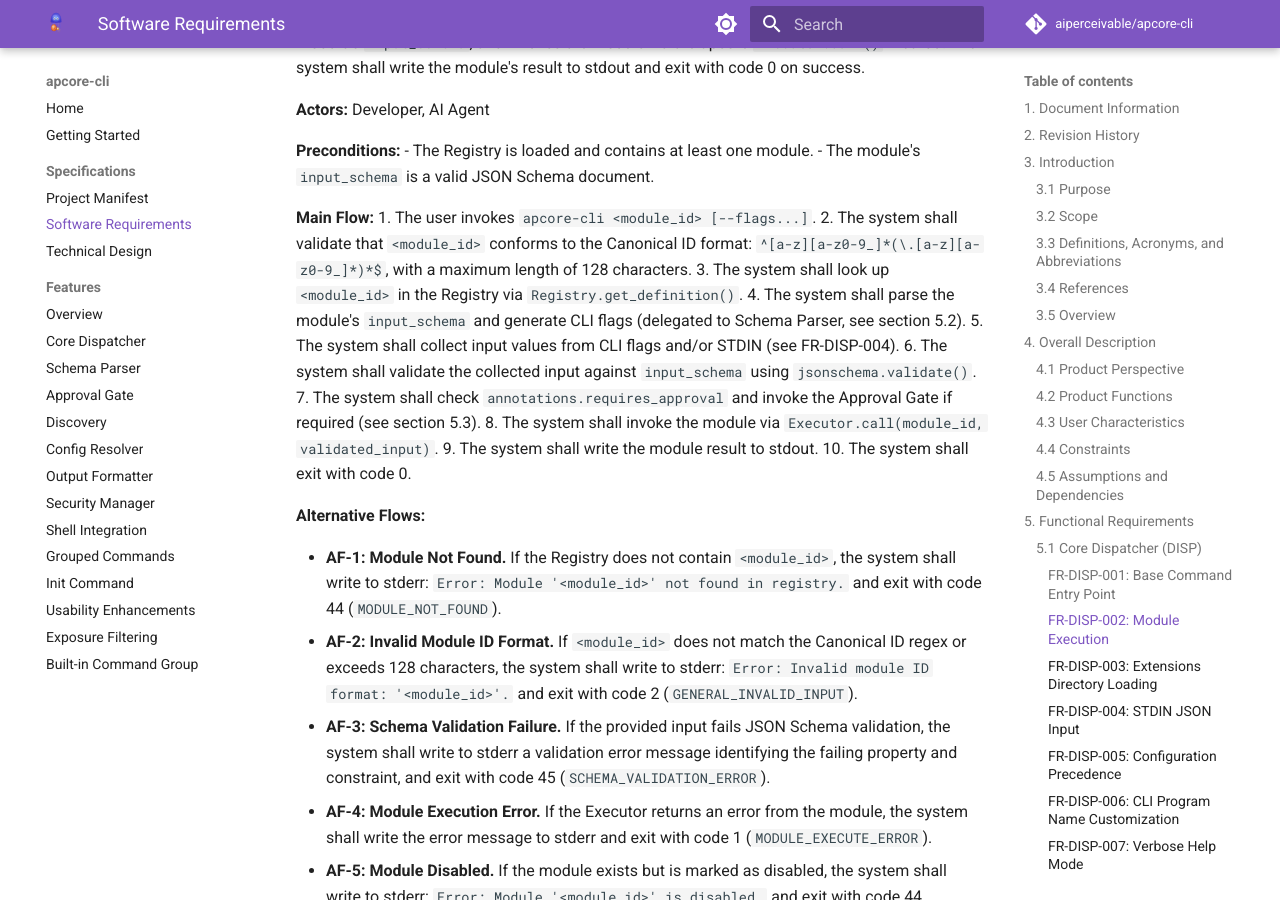
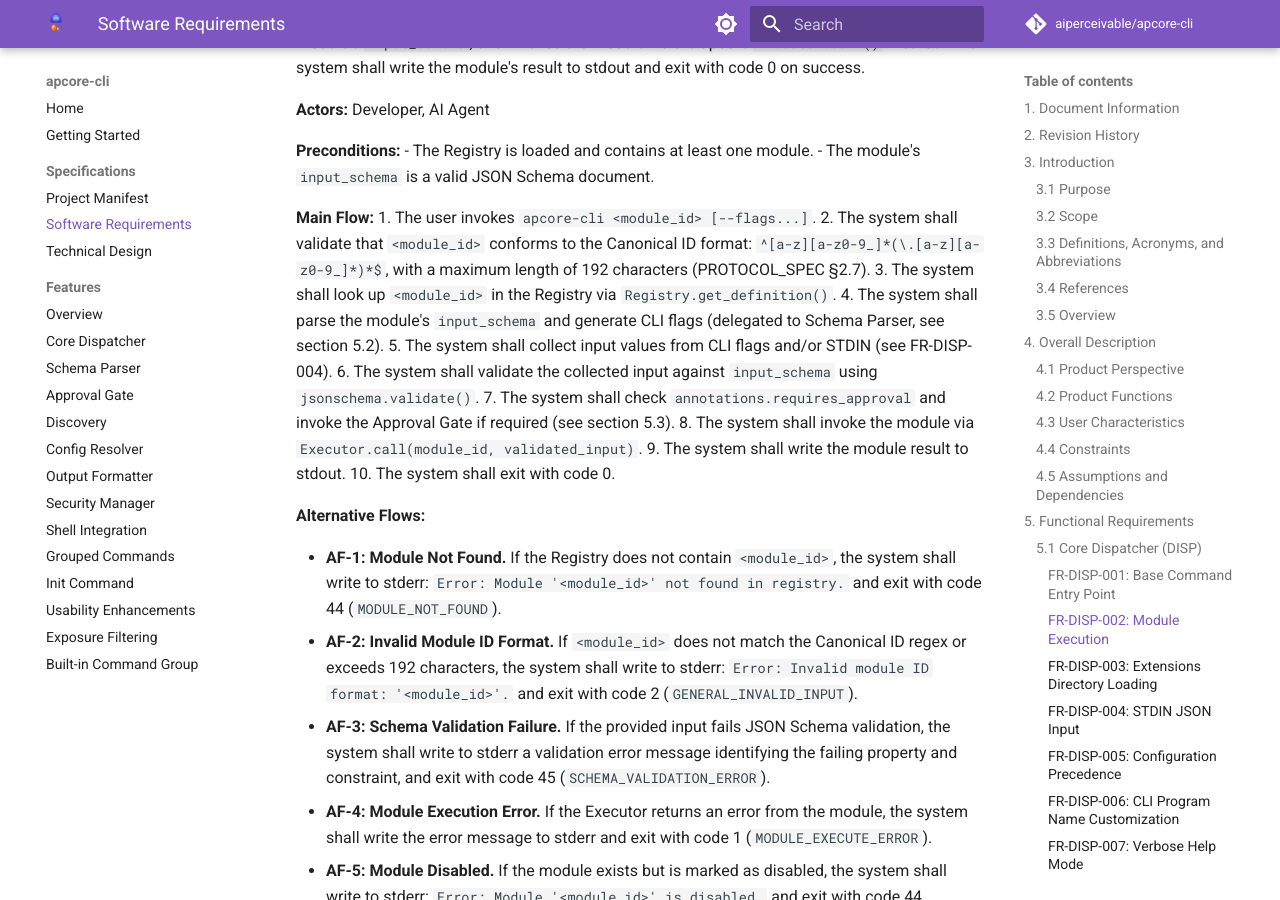
Before and after one commit to aiperceivable/apcore-cli, an MkDocs documentation site: the page built from docs/srs.md, in a window 1280 px wide and 900 px high, scrolled down 8261 px. Built offline with MkDocs 1.6.1 and Material for MkDocs 9.7.7, drawn with Linux system fonts in a browser that asks for light colours; comment, search, counter and statistics services are not loaded; some of the changed text lies outside the part shown.

Commit message:
docs: update module ID max-length from 128 to 192 chars per PROTOCOL_SPEC §2.7
All three SDK implementations (Python, TypeScript, Rust) already enforce
192-char limit following the upstream PROTOCOL_SPEC §2.7 1.6.0-draft bump.
Update the 9 affected doc locations in srs.md, tech-design.md, and feature
specs to match the actual enforcement.

Co-Authored-By: Claude Opus 4.7 (1M context) <noreply@anthropic.com>

```diff
--- a/docs/srs.md
+++ b/docs/srs.md
@@ -52,7 +52,7 @@ The system shall NOT provide remote execution via apcore-a2a (deferred to Phase
 | **HITL** | Human-in-the-Loop. A safety pattern requiring explicit human confirmation before executing sensitive or destructive operations. |
 | **Registry** | An apcore component that discovers and indexes module definitions from an extensions directory. Provides `list()`, `get_definition()`, and `get_schema()` APIs. |
 | **Module** | An apcore module. A self-describing unit of business logic with metadata (description, input_schema, output_schema, annotations). |
-| **Canonical ID** | A dot-separated, lowercase identifier for a module (e.g., `math.add`). Format: `^[a-z][a-z0-9_]*(\.[a-z][a-z0-9_]*)*$`. Maximum 128 characters. |
+| **Canonical ID** | A dot-separated, lowercase identifier for a module (e.g., `math.add`). Format: `^[a-z][a-z0-9_]*(\.[a-z][a-z0-9_]*)*$`. Maximum 192 characters (see PROTOCOL_SPEC §2.7). |
 | **TTY** | Teletypewriter. In this context, refers to an interactive terminal session where `sys.stdin.isatty()` returns `True`. |
 | **STDIN** | Standard Input. The default input stream for a process, used for piped JSON input. |
 | **JSON Schema** | A vocabulary for annotating and validating JSON documents (RFC draft-bhutton-json-schema-01). Used by apcore modules to define `input_schema` and `output_schema`. |
@@ -229,7 +229,7 @@ The system provides eight feature groups:
 
 **Main Flow:**
 1. The user invokes `apcore-cli <module_id> [--flags...]`.
-2. The system shall validate that `<module_id>` conforms to the Canonical ID format: `^[a-z][a-z0-9_]*(\.[a-z][a-z0-9_]*)*$`, with a maximum length of 128 characters.
+2. The system shall validate that `<module_id>` conforms to the Canonical ID format: `^[a-z][a-z0-9_]*(\.[a-z][a-z0-9_]*)*$`, with a maximum length of 192 characters (PROTOCOL_SPEC §2.7).
 3. The system shall look up `<module_id>` in the Registry via `Registry.get_definition()`.
 4. The system shall parse the module's `input_schema` and generate CLI flags (delegated to Schema Parser, see section 5.2).
 5. The system shall collect input values from CLI flags and/or STDIN (see FR-DISP-004).
@@ -242,7 +242,7 @@ The system provides eight feature groups:
 **Alternative Flows:**
 
 - **AF-1: Module Not Found.** If the Registry does not contain `<module_id>`, the system shall write to stderr: `Error: Module '<module_id>' not found in registry.` and exit with code 44 (`MODULE_NOT_FOUND`).
-- **AF-2: Invalid Module ID Format.** If `<module_id>` does not match the Canonical ID regex or exceeds 128 characters, the system shall write to stderr: `Error: Invalid module ID format: '<module_id>'.` and exit with code 2 (`GENERAL_INVALID_INPUT`).
+- **AF-2: Invalid Module ID Format.** If `<module_id>` does not match the Canonical ID regex or exceeds 192 characters, the system shall write to stderr: `Error: Invalid module ID format: '<module_id>'.` and exit with code 2 (`GENERAL_INVALID_INPUT`).
 - **AF-3: Schema Validation Failure.** If the provided input fails JSON Schema validation, the system shall write to stderr a validation error message identifying the failing property and constraint, and exit with code 45 (`SCHEMA_VALIDATION_ERROR`).
 - **AF-4: Module Execution Error.** If the Executor returns an error from the module, the system shall write the error message to stderr and exit with code 1 (`MODULE_EXECUTE_ERROR`).
 - **AF-5: Module Disabled.** If the module exists but is marked as disabled, the system shall write to stderr: `Error: Module '<module_id>' is disabled.` and exit with code 44 (`MODULE_DISABLED`).
@@ -2191,7 +2191,7 @@ The system shall provide `build_program_man_page()` and `configure_man_help()` a
 
 | Field | Type | Constraints | Description |
 |-------|------|-------------|-------------|
-| `canonical_id` | String | Pattern: `^[a-z][a-z0-9_]*(\.[a-z][a-z0-9_]*)*$`. Max 128 chars. | Unique dot-separated identifier for a module. |
+| `canonical_id` | String | Pattern: `^[a-z][a-z0-9_]*(\.[a-z][a-z0-9_]*)*$`. Max 192 chars (PROTOCOL_SPEC §2.7). | Unique dot-separated identifier for a module. |
 | `description` | String | Max 4,096 characters. | Human-readable description of the module's purpose. |
 | `tags` | Array of String | Each tag: `^[a-z][a-z0-9_-]*$`. Max 32 tags per module. | Categorization labels for discovery filtering. |
 | `requires_approval` | Boolean | Default: `false`. | Whether the module requires HITL approval before execution. |
```
Also changed, not shown: docs/features/core-dispatcher.md (+2 -2 lines), docs/features/discovery.md (+1 -1 lines), docs/features/grouped-commands.md (+2 -2 lines), docs/tech-design.md (+2 -2 lines).
